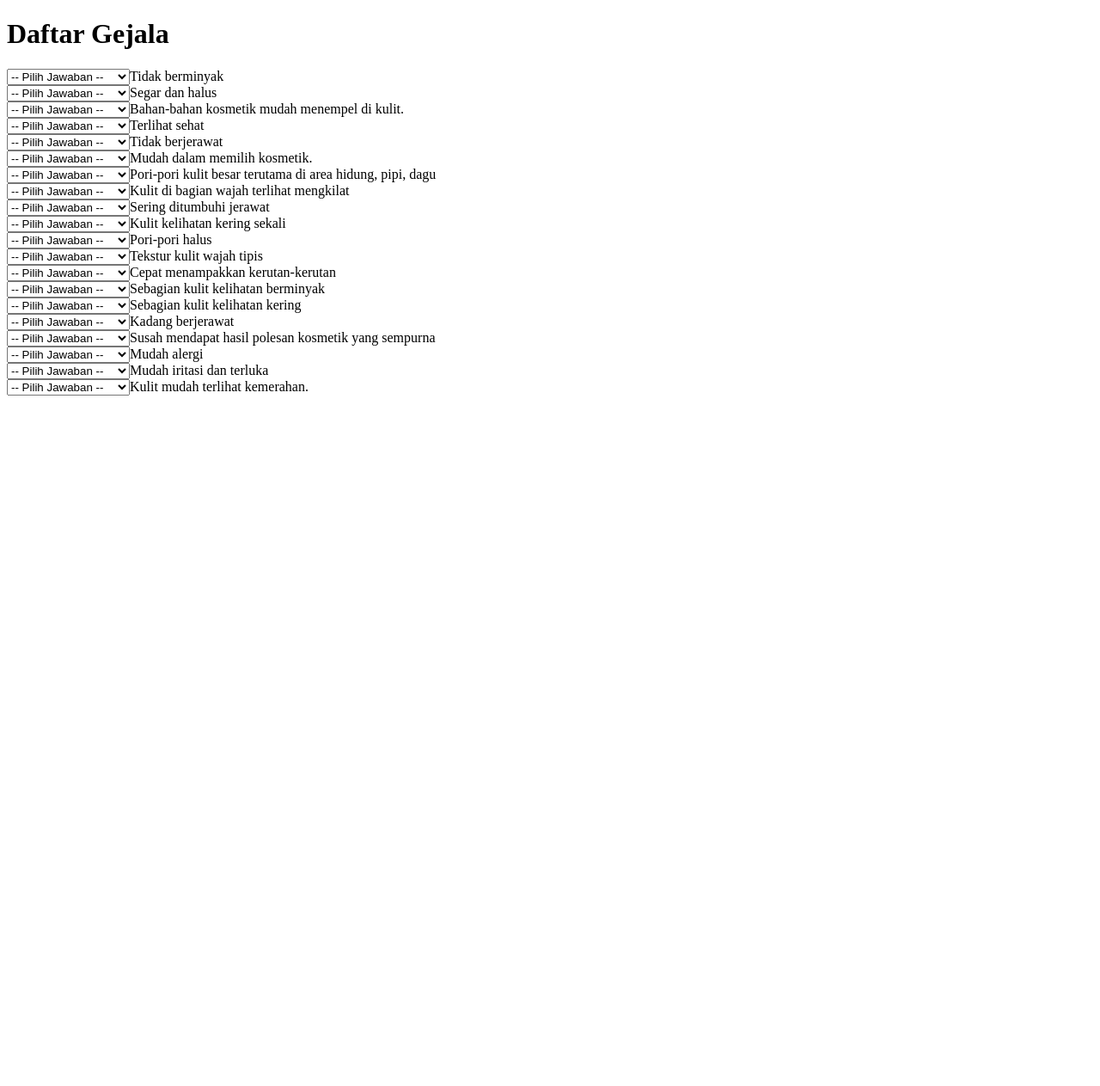
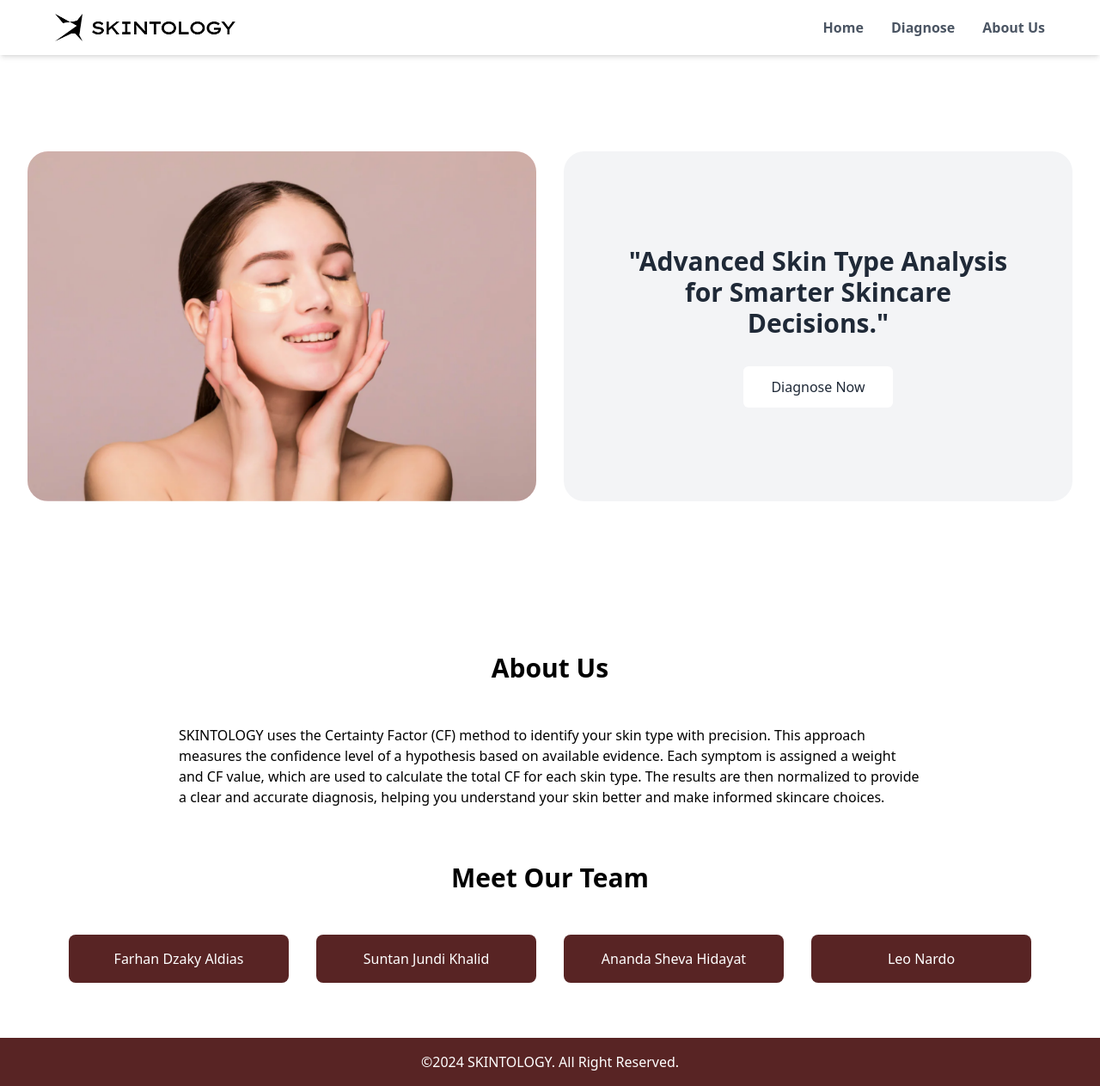
Before and after one commit to FarhanDzakyA/Sistem-Pakar, a website: page index.html in a window 1280 px wide. Shown: the whole page at 86% size. Before the commit the page ends 800 px from the top, so only its background shows below. Drawn offline with nearby package versions, Linux system fonts and the light colour scheme.

Commit message:
:created frontend base

```diff
--- /dev/null
+++ b/diagnose.html
@@ -0,0 +1,16 @@
+<!DOCTYPE html>
+<html lang="en">
+<head>
+    <meta charset="UTF-8">
+    <meta name="viewport" content="width=device-width, initial-scale=1.0">
+    <title>Sistem Pakar</title>
+
+    <script src="app.js"></script>
+</head>
+<body>
+    <h1>Daftar Gejala</h1>
+    <form action="" id="gejalaForm">
+        <!-- Generate menggunakan JS -->
+    </form>
+</body>
+</html>
--- a/index.html
+++ b/index.html
@@ -3,14 +3,83 @@
 <head>
     <meta charset="UTF-8">
     <meta name="viewport" content="width=device-width, initial-scale=1.0">
-    <title>Sistem Pakar</title>
+    <title>Skintology</title>
+    <link rel="icon" href="favicon.ico" type="image/x-icon">
+    <script src="https://cdn.tailwindcss.com"></script>
+</head>
 
-    <script src="app.js"></script>
-</head>
-<body>
-    <h1>Daftar Gejala</h1>
-    <form action="" id="gejalaForm">
-        <!-- Generate menggunakan JS -->
-    </form>
+<body class="min-h-screen bg-white">
+    <!-- Navigation -->
+    <nav class="flex items-center justify-between px-6 py-4 mb-8 fixed top-0 left-0 right-0 bg-white shadow-md z-50">
+        <div class="flex items-center ps-10">
+            <a href="index.html">
+                <img src="/img/logo.png" alt="Skintology Logo" class="h-8">
+            </a>
+        </div>
+        <div class="flex space-x-8 pe-10">
+            <a href="#" class="text-gray-600 hover:text-gray-900 font-semibold">Home</a>
+            <a href="diagnose.html" class="text-gray-600 hover:text-gray-900 font-semibold">Diagnose</a>
+            <a href="#about-us" class="text-gray-600 hover:text-gray-900 font-semibold">About Us</a>
+        </div>
+    </nav>
+
+    <!-- Hero Section -->
+    <div class="max-w-7xl mx-auto px-8 py-44">
+        <div class="grid grid-cols-1 md:grid-cols-2 gap-8">
+            <div class="rounded-3xl overflow-hidden bg-rose-100">
+                <img
+                    src="/img/main.png"
+                    alt="Skincare Model"
+                    class="w-full h-full object-cover"
+                />
+            </div>
+            <div class="bg-gray-100 rounded-3xl flex flex-col items-center justify-center p-12 space-y-8">
+                <h1 class="text-3xl font-semibold text-gray-800 text-center max-w-md">
+                    "Advanced Skin Type Analysis for Smarter Skincare Decisions."
+                </h1>
+                <a href="diagnose.html" class="bg-white px-8 py-3 rounded-md text-gray-800 hover:bg-gray-50 transition-colors text-center">
+                    Diagnose Now
+                </a>
+            </div>
+        </div>
+    </div>
+
+    <!-- About Us Section -->
+    <div id="about-us" class="max-w-4xl mx-auto px-4">
+        <h2 class="text-3xl font-semibold text-center mb-12">About Us</h2>
+        <p class="text-gray-700 text-xl leading-relaxed text-justify"></p>
+            SKINTOLOGY uses the Certainty Factor (CF) method to identify your skin type with precision.
+            This approach measures the confidence level of a hypothesis based on available evidence.
+            Each symptom is assigned a weight and CF value, which are used to calculate the total CF
+            for each skin type. The results are then normalized to provide a clear and accurate diagnosis,
+            helping you understand your skin better and make informed skincare choices.
+        </p>
+    </div>
+
+    <!-- Team Section -->
+    <div class="py-16">
+        <h2 class="text-3xl font-semibold text-center mb-12">Meet Our Team</h2>
+        <div class="max-w-6xl mx-auto px-4">
+            <div class="grid grid-cols-1 md:grid-cols-2 lg:grid-cols-4 gap-8">
+                <div class="bg-[#582424] text-white p-4 rounded-lg text-center">
+                    Farhan Dzaky Aldias
+                </div>
+                <div class="bg-[#582424] text-white p-4 rounded-lg text-center">
+                    Suntan Jundi Khalid
+                </div>
+                <div class="bg-[#582424] text-white p-4 rounded-lg text-center">
+                    Ananda Sheva Hidayat
+                </div>
+                <div class="bg-[#582424] text-white p-4 rounded-lg text-center">
+                    Leo Nardo
+                </div>
+            </div>
+        </div>
+    </div>
+
+    <!-- Footer -->
+    <footer class="bg-[#582424] text-white py-4 text-center">
+        <p>©2024 SKINTOLOGY. All Right Reserved.</p>
+    </footer>
 </body>
 </html>
```
Also changed, not shown: page.js (added, +79 -0 lines), favicon.ico (added), img/logo.png (added), img/main.png (added).
